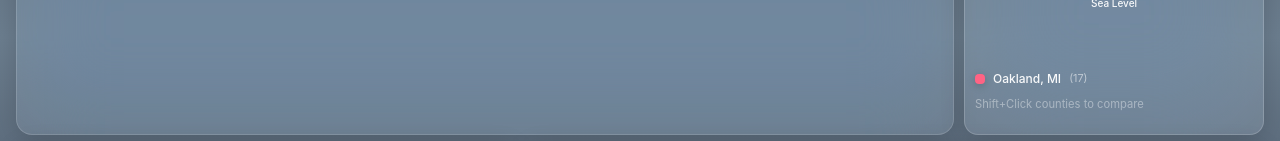
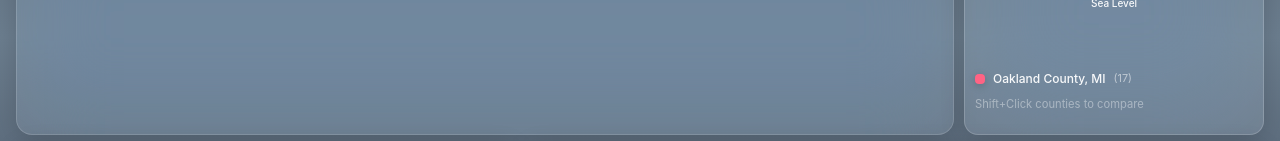
Before and after one commit to NGabry/climate-risk-explorer, a React (Vite) app: page / in a window 1280 px wide. Shown: the part 363-504 px from the top of the page. Built offline with nearby package versions, Linux system fonts and the light colour scheme; no server answers.

Commit message:
Add County/Parish to radar chart

```diff
--- a/src/D3RadarChart.jsx
+++ b/src/D3RadarChart.jsx
@@ -177,7 +177,7 @@ const D3RadarChart = ({ counties }) => {
         .on("mouseenter", function (event, d) {
           // Show all county values for this factor
           const tooltipData = counties.map((county, ci) => ({
-            name: county.name.replace(" County", "").replace(" Parish", ""),
+            name: county.name,
             value: county[d.key],
             color: county.isPrimary ? CHART_COLORS[0].stroke : CHART_COLORS[(ci % (CHART_COLORS.length - 1)) + 1].stroke,
           }));
--- a/src/MapChart.jsx
+++ b/src/MapChart.jsx
@@ -527,7 +527,7 @@ const MapChart = () => {
                         style={{ backgroundColor: county.isPrimary ? CHART_COLORS[0].stroke : CHART_COLORS[(i % (CHART_COLORS.length - 1)) + 1].stroke }}
                       />
                       <span className="legend-name">
-                        {county.name.replace(" County", "").replace(" Parish", "")}
+                        {county.name}
                       </span>
                       <span className="legend-risk">({county.total_risk})</span>
                     </div>
--- a/src/MobileLayout.jsx
+++ b/src/MobileLayout.jsx
@@ -321,7 +321,7 @@ const MobileLayout = ({
                           style={{ backgroundColor: county.isPrimary ? CHART_COLORS[0].stroke : CHART_COLORS[(i % (CHART_COLORS.length - 1)) + 1].stroke }}
                         />
                         <span className="legend-name">
-                          {county.name.replace(" County", "").replace(" Parish", "")}
+                          {county.name}
                         </span>
                         <span className="legend-risk">({county.total_risk})</span>
                       </div>
```
